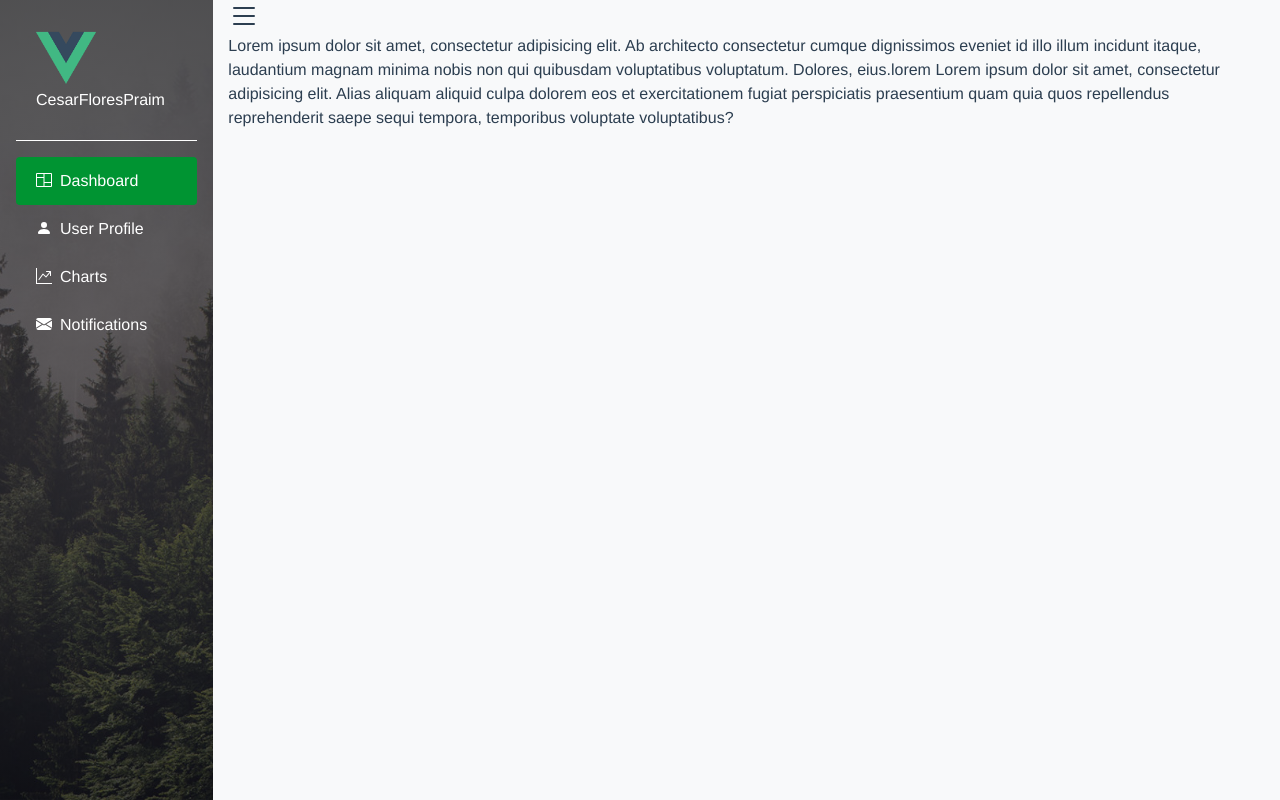
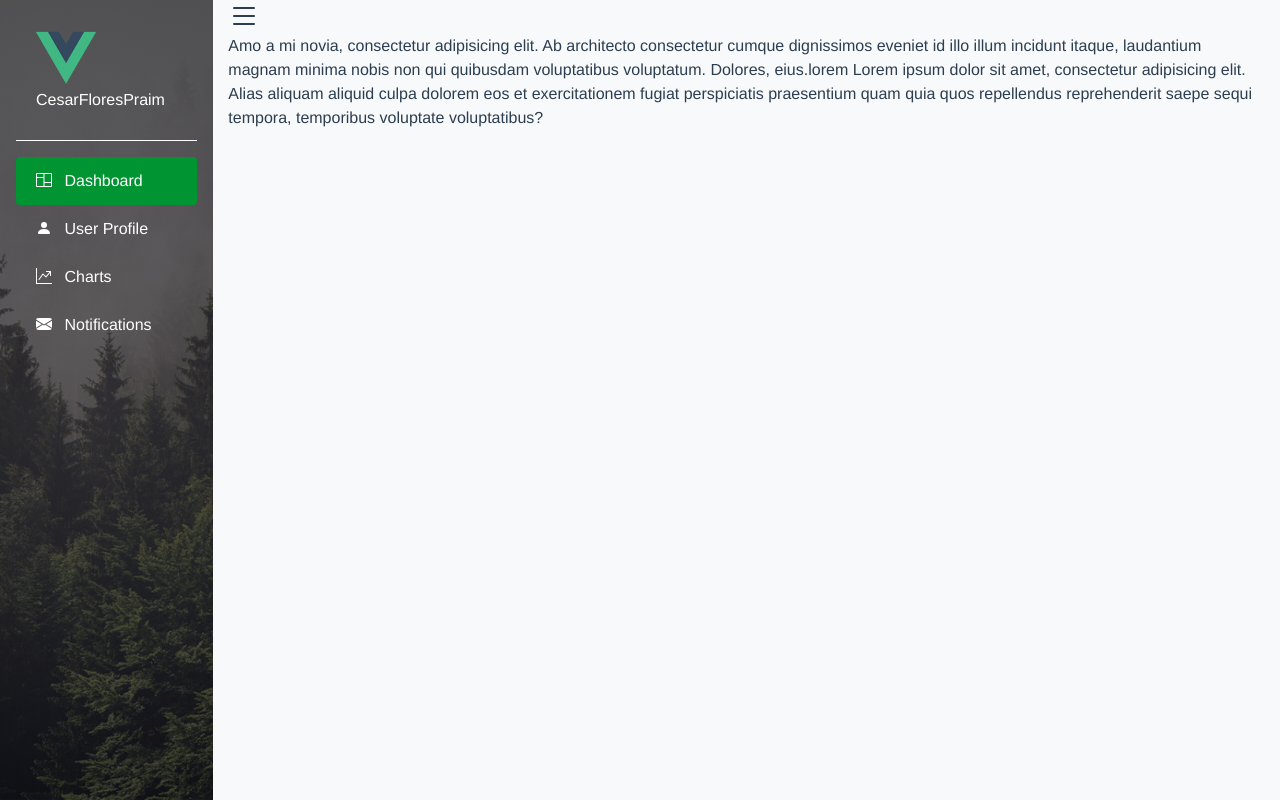
Before and after one commit to CesarFloresPraim/fancy-temp, a Vue app: page / in a window 1280 px wide. Built offline with nearby package versions, Linux system fonts and the light colour scheme.

Commit message:
[FL-1] Proper component separation

```diff
--- a/src/App.vue
+++ b/src/App.vue
@@ -2,28 +2,13 @@
     <div id="app" class="text-left" style="height: 100%">
         <b-container fluid style="height: 100%">
             <b-row style="height: 100%">
-                <b-col v-bind:style="[disp? {display:''}:{display:'none'}]" class="sideBar p-0">
-                    <div class="blackBlur">
-                        <div class="noBlackBlur p-3">
-                            <b-list-group-item class="mb-2 bg-transparent border-0 mb-2 rounded text-white"><img src="./assets/logo.png" alt="logo" height="60" width="60" />CesarFloresPraim</b-list-group-item>
-                            <hr class="separator">
-                            <b-list-group>
-                                <b-list-group-item v-on:click="colour(0)" v-bind:class="[arrTabs[0]? 'selectedTab':'bg-transparent']" class="rounded border-0 text-white" href="#some-link"><b-icon icon="columns" class="mr-2"></b-icon>Dashboard</b-list-group-item>
-                                <b-list-group-item v-on:click="colour(1)" v-bind:class="[arrTabs[1]? 'selectedTab':'bg-transparent']" class="rounded border-0 text-white" href="#"><b-icon icon="person-fill" class="mr-2"></b-icon>User Profile</b-list-group-item>
-                                <b-list-group-item v-on:click="colour(2)" v-bind:class="[arrTabs[2]? 'selectedTab':'bg-transparent']" class="rounded border-0 text-white" href="#"><b-icon icon="graph-up" class="mr-2"></b-icon>Charts</b-list-group-item>
-                                <b-list-group-item v-on:click="colour(3)" v-bind:class="[arrTabs[3]? 'selectedTab':'bg-transparent']" class="rounded border-0 text-white" href="#foobar"><b-icon icon="envelope-fill" class="mr-2"></b-icon>Notifications</b-list-group-item>
-                            </b-list-group>
-                        </div>
-                    </div>
-                </b-col>
-
+                <SideBar :disp="disp" />
                 <b-col v-bind:class="[disp ? 'col-10' : 'col-12']" class="bg-light">
-                    <b-icon v-on:click="toggleNav" icon="list" font-scale="2"></b-icon>
-                    <p>Lorem ipsum dolor sit amet, consectetur adipisicing elit. Ab architecto consectetur cumque dignissimos eveniet id illo illum incidunt itaque, laudantium magnam minima nobis non qui quibusdam voluptatibus voluptatum. Dolores, eius.lorem Lorem ipsum dolor sit amet, consectetur adipisicing elit. Alias aliquam aliquid culpa dolorem eos et exercitationem fugiat perspiciatis praesentium quam quia quos repellendus reprehenderit saepe sequi tempora, temporibus voluptate voluptatibus?</p>
+                    <b-icon v-on:click="changeSidebarProp" icon="list" font-scale="2"></b-icon>
+                    <p>Amo a mi novia, consectetur adipisicing elit. Ab architecto consectetur cumque dignissimos eveniet id illo illum incidunt itaque, laudantium magnam minima nobis non qui quibusdam voluptatibus voluptatum. Dolores, eius.lorem Lorem ipsum dolor sit amet, consectetur adipisicing elit. Alias aliquam aliquid culpa dolorem eos et exercitationem fugiat perspiciatis praesentium quam quia quos repellendus reprehenderit saepe sequi tempora, temporibus voluptate voluptatibus?</p>
                 </b-col>
             </b-row>
         </b-container>
-        <SideBar/>
     </div>
 </template>
 
@@ -32,24 +17,17 @@
 
     export default {
         name: 'App',
-        data() {
-            return {
-                actualWidth: 350,
-                disp: true,
-                arrTabs: [true, false, false, false]
-            }
-        },
         components: {
             SideBar
         },
+        data(){
+            return {
+                disp: true
+            }
+        },
         methods: {
-            toggleNav(){
+            changeSidebarProp() {
                 this.disp = !this.disp;
-            },
-            colour(id){
-                let falseArr = this.arrTabs.map(() => false);
-                falseArr[id] = true;
-                this.arrTabs = falseArr;
             }
         }
     }
--- a/src/components/SideBar.vue
+++ b/src/components/SideBar.vue
@@ -1,13 +1,61 @@
 <template>
-  <div class="hello">
-
-  </div>
+    <b-col v-bind:style="[disp? {display:''}:{display:'none'}]" class="sideBar p-0">
+        <div class="blackBlur">
+            <div class="noBlackBlur p-3">
+                <b-list-group-item class="mb-2 bg-transparent border-0 mb-2 rounded text-white"><img
+                        src="../assets/logo.png" alt="logo" height="60" width="60"/>CesarFloresPraim
+                </b-list-group-item>
+                <hr class="separator">
+                <b-list-group>
+                    <b-list-group-item v-on:click="colour(0)"
+                                       v-bind:class="[arrTabs[0]? 'selectedTab':'bg-transparent']"
+                                       class="rounded border-0 text-white" href="#some-link">
+                        <b-icon icon="columns" class="mr-2"></b-icon>
+                        Dashboard
+                    </b-list-group-item>
+                    <b-list-group-item v-on:click="colour(1)"
+                                       v-bind:class="[arrTabs[1]? 'selectedTab':'bg-transparent']"
+                                       class="rounded border-0 text-white" href="#">
+                        <b-icon icon="person-fill" class="mr-2"></b-icon>
+                        User Profile
+                    </b-list-group-item>
+                    <b-list-group-item v-on:click="colour(2)"
+                                       v-bind:class="[arrTabs[2]? 'selectedTab':'bg-transparent']"
+                                       class="rounded border-0 text-white" href="#">
+                        <b-icon icon="graph-up" class="mr-2"></b-icon>
+                        Charts
+                    </b-list-group-item>
+                    <b-list-group-item v-on:click="colour(3)"
+                                       v-bind:class="[arrTabs[3]? 'selectedTab':'bg-transparent']"
+                                       class="rounded border-0 text-white" href="#foobar">
+                        <b-icon icon="envelope-fill" class="mr-2"></b-icon>
+                        Notifications
+                    </b-list-group-item>
+                </b-list-group>
+            </div>
+        </div>
+    </b-col>
 </template>
 
 <script>
-export default {
-  name: 'SideBar',
-}
+    export default {
+        name: 'SideBar',
+        data() {
+            return {
+                arrTabs: [true, false, false, false]
+            }
+        },
+        props: {
+            disp: Boolean
+        },
+        methods: {
+            colour(id) {
+                let falseArr = this.arrTabs.map(() => false);
+                falseArr[id] = true;
+                this.arrTabs = falseArr;
+            }
+        }
+    }
 </script>
 
 <!-- Add "scoped" attribute to limit CSS to this component only -->
```
